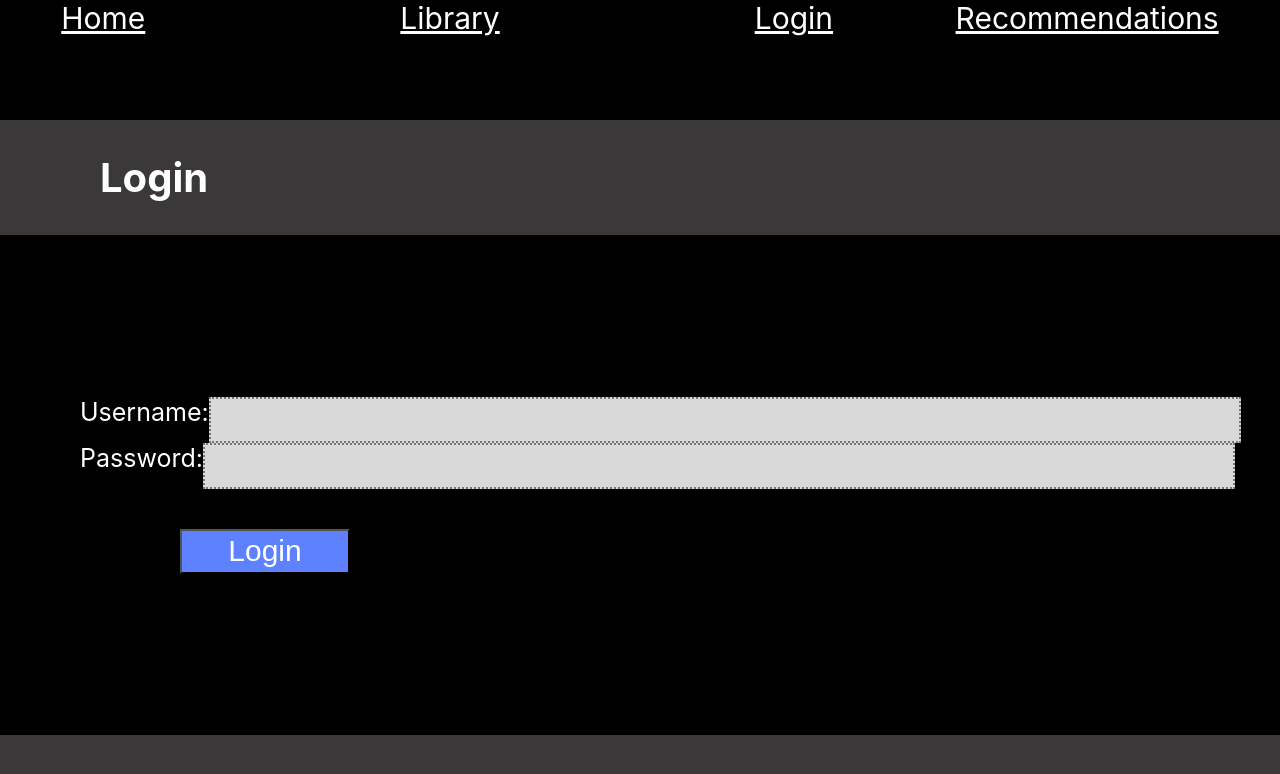
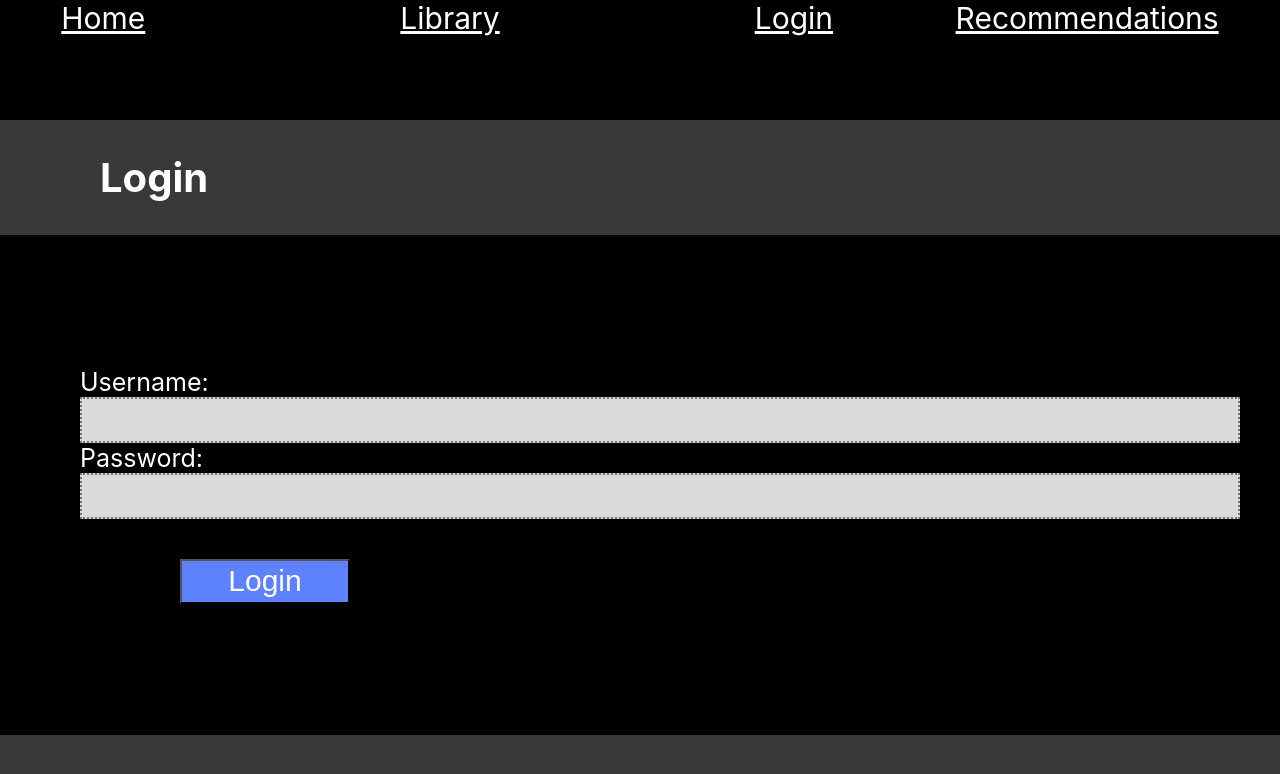
Before and after one commit to Wesh2003/Phase2-Project, a React (Create React App) app: page /login in a window 1280 px wide. Shown: the top 774 px of the page. Built offline with nearby package versions, Linux system fonts and the light colour scheme.

Commit message:
changed style for Login

```diff
--- a/db.json
+++ b/db.json
@@ -1,5 +1,10 @@
 {
   "movies": [
-
+    {
+      "name": "Transformers",
+      "description": "A group of fighting autobots and decepticons",
+      "url": "https://cdn.mos.cms.futurecdn.net/dPo92zYeAz7Joxh7HWooJ3.jpg",
+      "id": 1
+    }
   ]
 }
--- a/src/App.css
+++ b/src/App.css
@@ -108,13 +108,13 @@ label {
 }
 .LoginForm input[type=text]{
   background-color: #D9D9D9;
-  width: 80%;
+  width: 90%;
   height: 40px;
   border-style: dotted;
 }
 .LoginForm input[type=password]{
   background-color: #D9D9D9;
-  width: 80%;
+  width: 90%;
   height: 40px;
   border-style: dotted;
 }
```
